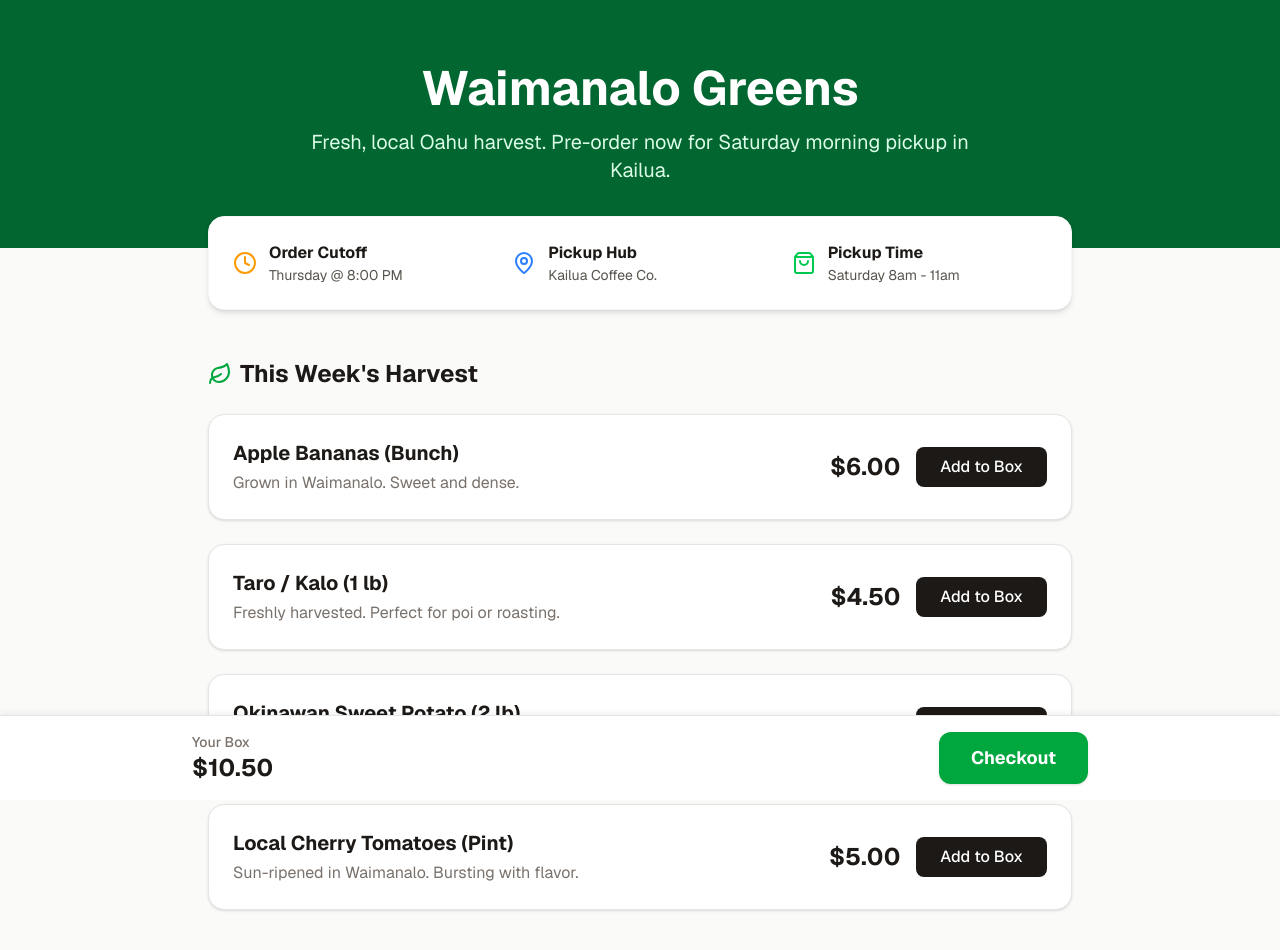
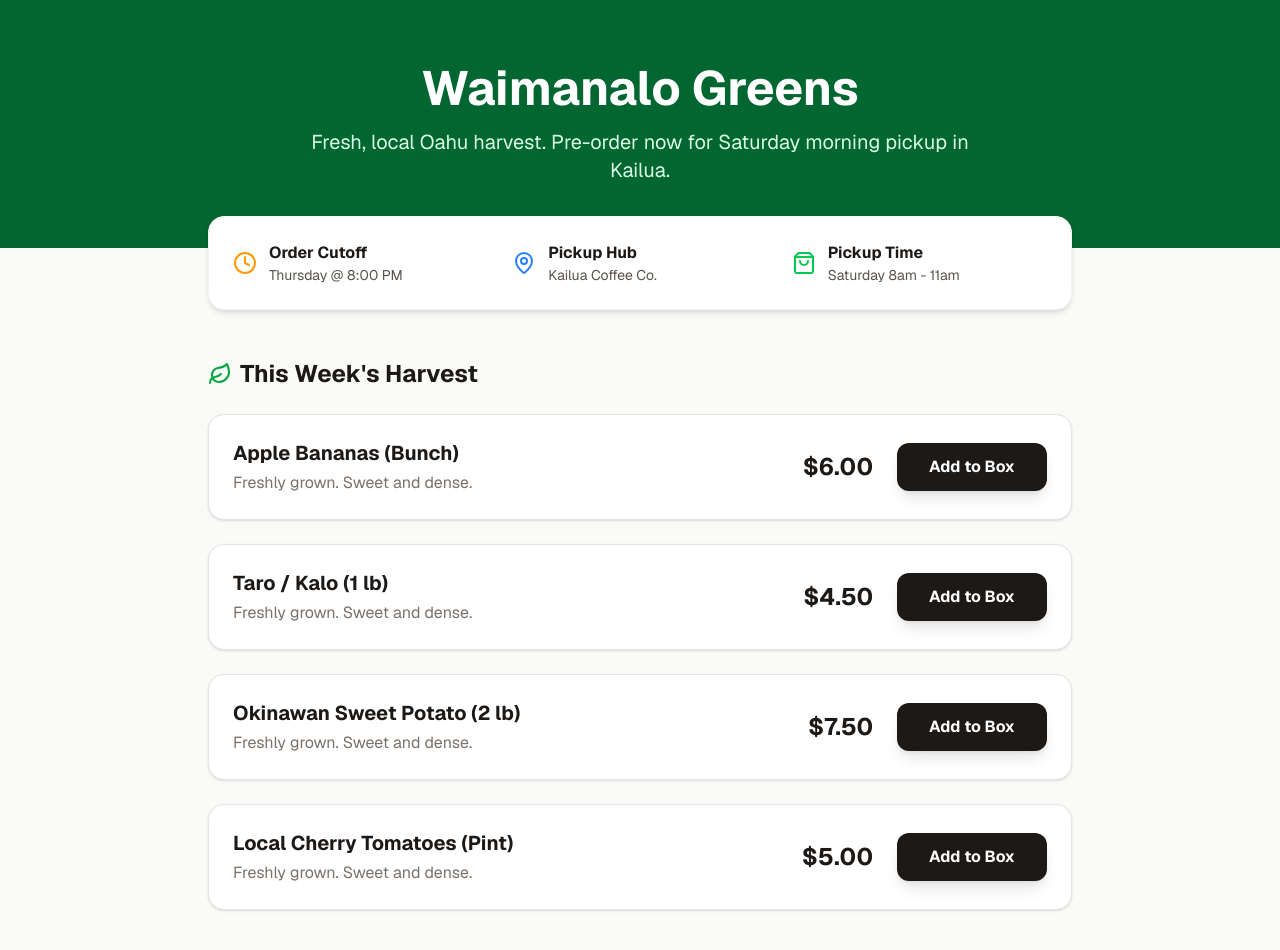
Before and after one commit to daimirai/honolulu-hub-app, a Next.js app: page / in a window 1280 px wide. Shown: the top 950 px of the page. Built offline with nearby package versions, Linux system fonts and the light colour scheme.

Commit message:
🚀 Complete interactive Storefront & Cart integration with global state

```diff
--- a/app/checkout/page.tsx
+++ b/app/checkout/page.tsx
@@ -1,11 +1,18 @@
 'use client';
 
-import React, { useState } from 'react';
+import React, { useState, useEffect } from 'react';
 import { CreditCard, ShieldCheck, ArrowLeft, Leaf } from 'lucide-react';
 import Link from 'next/link';
+import { useCart, PRODUCTS } from '../lib/cart-context';
 
 export default function CheckoutPage() {
+  const { cart, cartTotal } = useCart();
   const [loading, setLoading] = useState(false);
+  const [isMounted, setIsMounted] = useState(false);
+
+  useEffect(() => {
+    setIsMounted(true);
+  }, []);
 
   const handlePayment = () => {
     setLoading(true);
@@ -15,6 +22,13 @@ export default function CheckoutPage() {
       setLoading(false);
     }, 1000);
   };
+
+  if (!isMounted) return <div className="min-h-screen bg-stone-50" />;
+
+  const cartItems = Object.entries(cart).map(([id, qty]) => {
+    const product = PRODUCTS.find(p => p.id === id);
+    return { ...product, qty };
+  }).filter(item => item.id);
 
   return (
     <div className="min-h-screen bg-stone-50 font-sans text-stone-900 p-4 md:p-8">
@@ -36,19 +50,21 @@ export default function CheckoutPage() {
             <div className="space-y-4">
               <h2 className="text-lg font-bold uppercase tracking-wider text-stone-400">Order Summary</h2>
               <div className="divide-y divide-stone-100 border-t border-b border-stone-100 py-2">
-                <div className="flex justify-between py-3">
-                  <span>Apple Bananas (Bunch)</span>
-                  <span className="font-bold">$6.00</span>
-                </div>
-                <div className="flex justify-between py-3">
-                  <span>Taro / Kalo (1 lb)</span>
-                  <span className="font-bold">$4.50</span>
-                </div>
+                {cartItems.length > 0 ? cartItems.map((item) => (
+                  <div key={item.id} className="flex justify-between py-3">
+                    <span>{item.name} <span className="text-stone-400 ml-2">x{item.qty}</span></span>
+                    <span className="font-bold">${((item.price || 0) * item.qty).toFixed(2)}</span>
+                  </div>
+                )) : (
+                  <div className="py-6 text-center text-stone-500 italic">
+                    Your box is empty. Go back to the harvest list!
+                  </div>
+                )}
               </div>
 
               <div className="flex justify-between items-center pt-2">
                 <span className="text-xl font-medium">Total due today</span>
-                <span className="text-3xl font-black">$10.50</span>
+                <span className="text-3xl font-black">${cartTotal.toFixed(2)}</span>
               </div>
             </div>
 
@@ -56,8 +72,8 @@ export default function CheckoutPage() {
             <div className="space-y-4 pt-4">
               <button
                 onClick={handlePayment}
-                disabled={loading}
-                className="w-full bg-stone-900 hover:bg-stone-800 disabled:bg-stone-400 text-white py-4 rounded-2xl font-bold text-xl shadow-lg transition-all flex items-center justify-center"
+                disabled={loading || cartItems.length === 0}
+                className="w-full bg-stone-900 hover:bg-stone-800 disabled:bg-stone-200 text-white py-4 rounded-2xl font-bold text-xl shadow-lg transition-all flex items-center justify-center"
               >
                 {loading ? "Processing..." : (
                   <>
--- a/app/layout.tsx
+++ b/app/layout.tsx
@@ -1,6 +1,7 @@
 import type { Metadata } from "next";
 import { Geist, Geist_Mono } from "next/font/google";
 import "./globals.css";
+import { CartProvider } from "../lib/cart-context";
 
 const geistSans = Geist({
   variable: "--font-geist-sans",
@@ -13,8 +14,8 @@ const geistMono = Geist_Mono({
 });
 
 export const metadata: Metadata = {
-  title: "Create Next App",
-  description: "Generated by create next app",
+  title: "Honolulu Hub - Farm-to-Table",
+  description: "Fresh local Oahu harvest for Saturday pickup",
 };
 
 export default function RootLayout({
@@ -23,11 +24,14 @@ export default function RootLayout({
   children: React.ReactNode;
 }>) {
   return (
-    <html
-      lang="en"
-      className={`${geistSans.variable} ${geistMono.variable} h-full antialiased`}
-    >
-      <body className="min-h-full flex flex-col">{children}</body>
+    <html lang="en">
+      <body
+        className={`${geistSans.variable} ${geistMono.variable} antialiased`}
+      >
+        <CartProvider>
+          {children}
+        </CartProvider>
+      </body>
     </html>
   );
 }
--- a/app/page.tsx
+++ b/app/page.tsx
@@ -1,10 +1,22 @@
-import React from 'react';
-import { ShoppingBag, MapPin, Clock, Leaf } from 'lucide-react';
+'use client';
+
+import React, { useState, useEffect } from 'react';
+import { ShoppingBag, MapPin, Clock, Leaf, ShoppingCart, Plus, Minus } from 'lucide-react';
 import Link from 'next/link';
+import { useCart, PRODUCTS } from '../lib/cart-context';
 
 export default function ConsumerStorefront() {
+  const { cart, addToCart, removeFromCart, cartTotal, cartCount } = useCart();
+  const [isMounted, setIsMounted] = useState(false);
+
+  useEffect(() => {
+    setIsMounted(true);
+  }, []);
+
+  if (!isMounted) return <div className="min-h-screen bg-stone-50" />;
+
   return (
-    <div className="min-h-screen bg-stone-50 font-sans text-stone-900">
+    <div className="min-h-screen bg-stone-50 font-sans text-stone-900 pb-32">
       {/* Hero Section */}
       <header className="bg-green-800 text-white py-16 px-6 text-center">
         <h1 className="text-4xl md:text-5xl font-bold mb-4">Waimanalo Greens</h1>
@@ -46,76 +58,69 @@ export default function ConsumerStorefront() {
           <Leaf className="mr-2 text-green-600" /> This Week's Harvest
         </h2>
 
-        {/* Item 1 */}
-        <div className="bg-white p-6 rounded-2xl shadow-sm border border-stone-200 flex flex-col md:flex-row justify-between items-center gap-4">
-          <div>
-            <h3 className="text-xl font-bold">Apple Bananas (Bunch)</h3>
-            <p className="text-stone-500 mt-1">Grown in Waimanalo. Sweet and dense.</p>
+        {PRODUCTS.map((product) => {
+          const quantity = cart[product.id] || 0;
+          return (
+            <div key={product.id} className="bg-white p-6 rounded-2xl shadow-sm border border-stone-200 flex flex-col md:flex-row justify-between items-center gap-4">
+              <div className="flex-1">
+                <h3 className="text-xl font-bold">{product.name}</h3>
+                <p className="text-stone-500 mt-1">Freshly grown. Sweet and dense.</p>
               </div>
-          <div className="flex items-center gap-4 w-full md:w-auto justify-between">
-            <span className="text-2xl font-bold text-stone-900">$6.00</span>
-            <button className="bg-stone-900 hover:bg-stone-800 text-white px-6 py-2 rounded-lg font-medium transition-colors">
+              <div className="flex items-center gap-6 w-full md:w-auto justify-between md:justify-end">
+                <span className="text-2xl font-bold text-stone-900">${product.price.toFixed(2)}</span>
+
+                {quantity === 0 ? (
+                  <button
+                    onClick={() => addToCart(product.id)}
+                    className="bg-stone-900 hover:bg-stone-800 text-white px-8 py-3 rounded-xl font-bold transition-all active:scale-95 shadow-lg"
+                  >
                     Add to Box
                   </button>
+                ) : (
+                  <div className="flex items-center bg-stone-100 rounded-xl p-1 border border-stone-200">
+                    <button
+                      onClick={() => removeFromCart(product.id)}
+                      className="p-2 hover:bg-white rounded-lg transition-colors text-stone-600"
+                    >
+                      <Minus size={20} />
+                    </button>
+                    <span className="px-4 font-bold text-lg min-w-[3rem] text-center">{quantity}</span>
+                    <button
+                      onClick={() => addToCart(product.id)}
+                      className="p-2 hover:bg-white rounded-lg transition-colors text-stone-600"
+                    >
+                      <Plus size={20} />
+                    </button>
+                  </div>
+                )}
               </div>
             </div>
-
-        {/* Item 2 */}
-        <div className="bg-white p-6 rounded-2xl shadow-sm border border-stone-200 flex flex-col md:flex-row justify-between items-center gap-4">
-          <div>
-            <h3 className="text-xl font-bold">Taro / Kalo (1 lb)</h3>
-            <p className="text-stone-500 mt-1">Freshly harvested. Perfect for poi or roasting.</p>
-          </div>
-          <div className="flex items-center gap-4 w-full md:w-auto justify-between">
-            <span className="text-2xl font-bold text-stone-900">$4.50</span>
-            <button className="bg-stone-900 hover:bg-stone-800 text-white px-6 py-2 rounded-lg font-medium transition-colors">
-              Add to Box
-            </button>
-          </div>
-        </div>
-
-        {/* Item 3 */}
-        <div className="bg-white p-6 rounded-2xl shadow-sm border border-stone-200 flex flex-col md:flex-row justify-between items-center gap-4">
-          <div>
-            <h3 className="text-xl font-bold">Okinawan Sweet Potato (2 lb)</h3>
-            <p className="text-stone-500 mt-1">Vibrant purple, naturally sweet, and nutrient-dense.</p>
-          </div>
-          <div className="flex items-center gap-4 w-full md:w-auto justify-between">
-            <span className="text-2xl font-bold text-stone-900">$7.50</span>
-            <button className="bg-stone-900 hover:bg-stone-800 text-white px-6 py-2 rounded-lg font-medium transition-colors">
-              Add to Box
-            </button>
-          </div>
-        </div>
-
-        {/* Item 4 */}
-        <div className="bg-white p-6 rounded-2xl shadow-sm border border-stone-200 flex flex-col md:flex-row justify-between items-center gap-4">
-          <div>
-            <h3 className="text-xl font-bold">Local Cherry Tomatoes (Pint)</h3>
-            <p className="text-stone-500 mt-1">Sun-ripened in Waimanalo. Bursting with flavor.</p>
-          </div>
-          <div className="flex items-center gap-4 w-full md:w-auto justify-between">
-            <span className="text-2xl font-bold text-stone-900">$5.00</span>
-            <button className="bg-stone-900 hover:bg-stone-800 text-white px-6 py-2 rounded-lg font-medium transition-colors">
-              Add to Box
-            </button>
-          </div>
-        </div>
-
+          );
+        })}
       </main>
 
       {/* Floating Checkout Bar */}
-      <div className="fixed bottom-0 left-0 right-0 bg-white border-t border-stone-200 p-4 shadow-[0_-4px_6px_-1px_rgba(0,0,0,0.05)] z-50">
+      {cartCount > 0 && (
+        <div className="fixed bottom-0 left-0 right-0 bg-white/80 backdrop-blur-md border-t border-stone-200 p-6 shadow-[0_-8px_30px_rgb(0,0,0,0.12)] z-50 animate-in fade-in slide-in-from-bottom-8 duration-500">
           <div className="max-w-4xl mx-auto flex justify-between items-center">
+            <div className="flex items-center">
+              <div className="bg-green-100 p-3 rounded-2xl mr-4 relative text-green-800">
+                <ShoppingCart size={28} />
+                <span className="absolute -top-2 -right-2 bg-green-600 text-white text-[12px] font-black w-6 h-6 flex items-center justify-center rounded-full border-2 border-white shadow-md">
+                  {cartCount}
+                </span>
+              </div>
               <div>
-            <p className="text-stone-500 text-sm font-medium">Your Box</p>
-            <p className="text-2xl font-bold text-stone-900">$10.50</p>
+                <p className="text-stone-500 text-sm font-bold uppercase tracking-tight">Your Total</p>
+                <p className="text-3xl font-black text-stone-900">${cartTotal.toFixed(2)}</p>
               </div>
-          <Link href="/checkout" className="bg-green-600 hover:bg-green-700 text-white px-8 py-3 rounded-xl font-bold text-lg shadow-sm transition-colors">
-            Checkout
+            </div>
+            <Link href="/checkout" className="bg-green-600 hover:bg-green-700 active:scale-95 text-white px-10 py-4 rounded-2xl font-black text-xl shadow-xl shadow-green-200 transition-all flex items-center">
+              Checkout <ShoppingCart className="ml-2" size={20} />
             </Link>
           </div>
         </div>
+      )}
     </div>
   );
 }
--- /dev/null
+++ b/lib/cart-context.tsx
@@ -0,0 +1,79 @@
+'use client';
+
+import React, { createContext, useContext, useState, useEffect } from 'react';
+
+interface CartContextType {
+  cart: Record<string, number>;
+  addToCart: (id: string) => void;
+  removeFromCart: (id: string) => void;
+  cartTotal: number;
+  cartCount: number;
+}
+
+const CartContext = createContext<CartContextType | undefined>(undefined);
+
+const PRODUCTS = [
+  { id: '1', name: 'Apple Bananas (Bunch)', price: 6.00 },
+  { id: '2', name: 'Taro / Kalo (1 lb)', price: 4.50 },
+  { id: '3', name: 'Okinawan Sweet Potato (2 lb)', price: 7.50 },
+  { id: '4', name: 'Local Cherry Tomatoes (Pint)', price: 5.00 },
+];
+
+export function CartProvider({ children }: { children: React.ReactNode }) {
+  const [cart, setCart] = useState<Record<string, number>>({});
+
+  // Persist cart to localStorage
+  useEffect(() => {
+    const saved = localStorage.getItem('hono-hub-cart');
+    if (saved) {
+      try {
+        setCart(JSON.parse(saved));
+      } catch (e) {
+        console.error('Failed to parse cart', e);
+      }
+    }
+  }, []);
+
+  useEffect(() => {
+    localStorage.setItem('hono-hub-cart', JSON.stringify(cart));
+  }, [cart]);
+
+  const addToCart = (id: string) => {
+    setCart(prev => ({ ...prev, [id]: (prev[id] || 0) + 1 }));
+  };
+
+  const removeFromCart = (id: string) => {
+    setCart(prev => {
+      const next = { ...prev };
+      if (next[id] > 1) {
+        next[id] -= 1;
+      } else {
+        delete next[id];
+      }
+      return next;
+    });
+  };
+
+  const cartTotal = Object.entries(cart).reduce((sum, [id, qty]) => {
+    const product = PRODUCTS.find(p => p.id === id);
+    return sum + (product ? product.price * qty : 0);
+  }, 0);
+
+  const cartCount = Object.values(cart).reduce((sum, qty) => sum + qty, 0);
+
+  return (
+    <CartContext.Provider value={{ cart, addToCart, removeFromCart, cartTotal, cartCount }}>
+      {children}
+    </CartContext.Provider>
+  );
+}
+
+export function useCart() {
+  const context = useContext(CartContext);
+  if (context === undefined) {
+    throw new Error('useCart must be used within a CartProvider');
+  }
+  return context;
+}
+
+export { PRODUCTS };
```
Also changed, not shown: app/farmer/dashboard/page.tsx (+86 -36 lines). Lines whose indentation alone changed are shown as unchanged.
